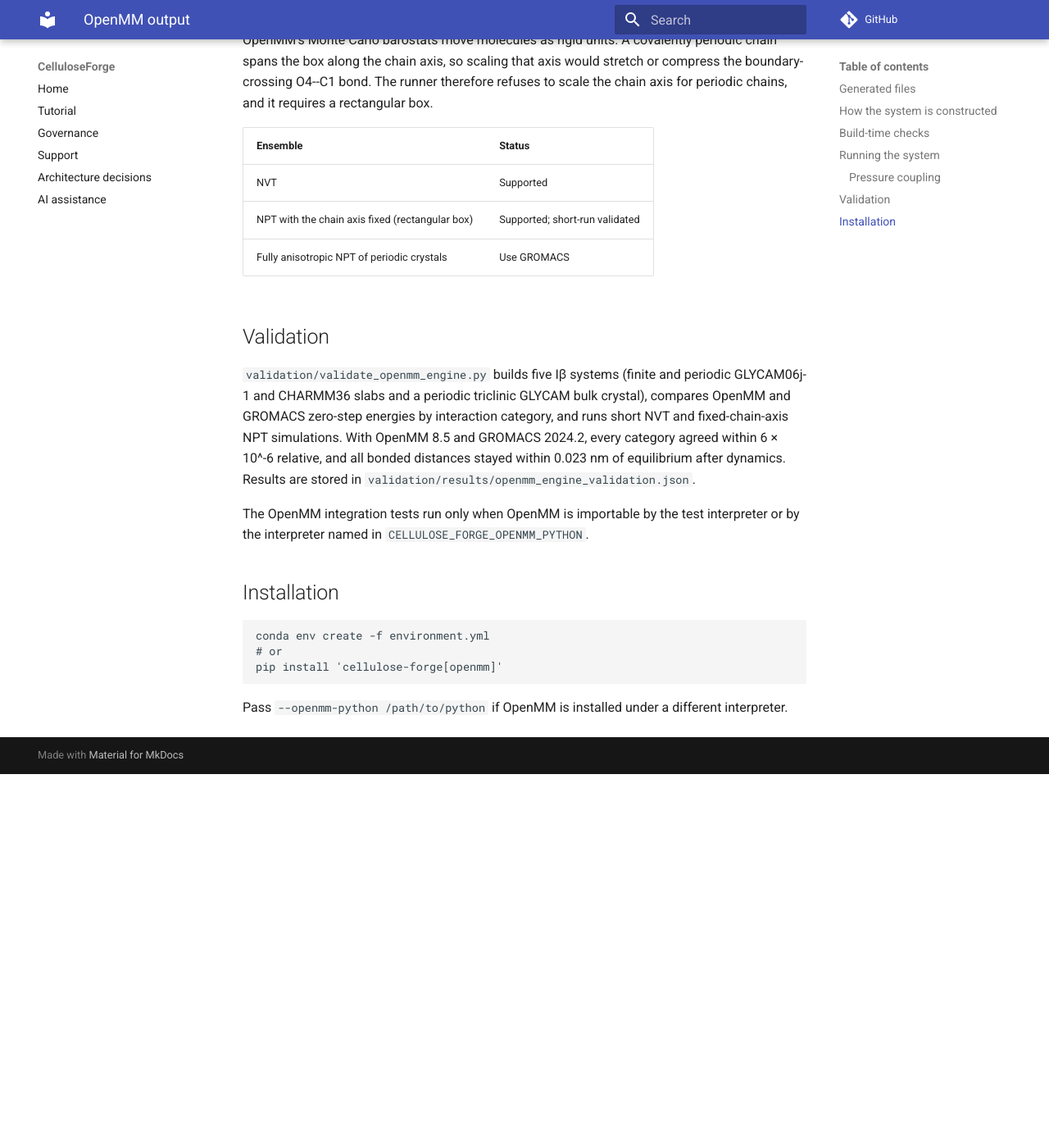
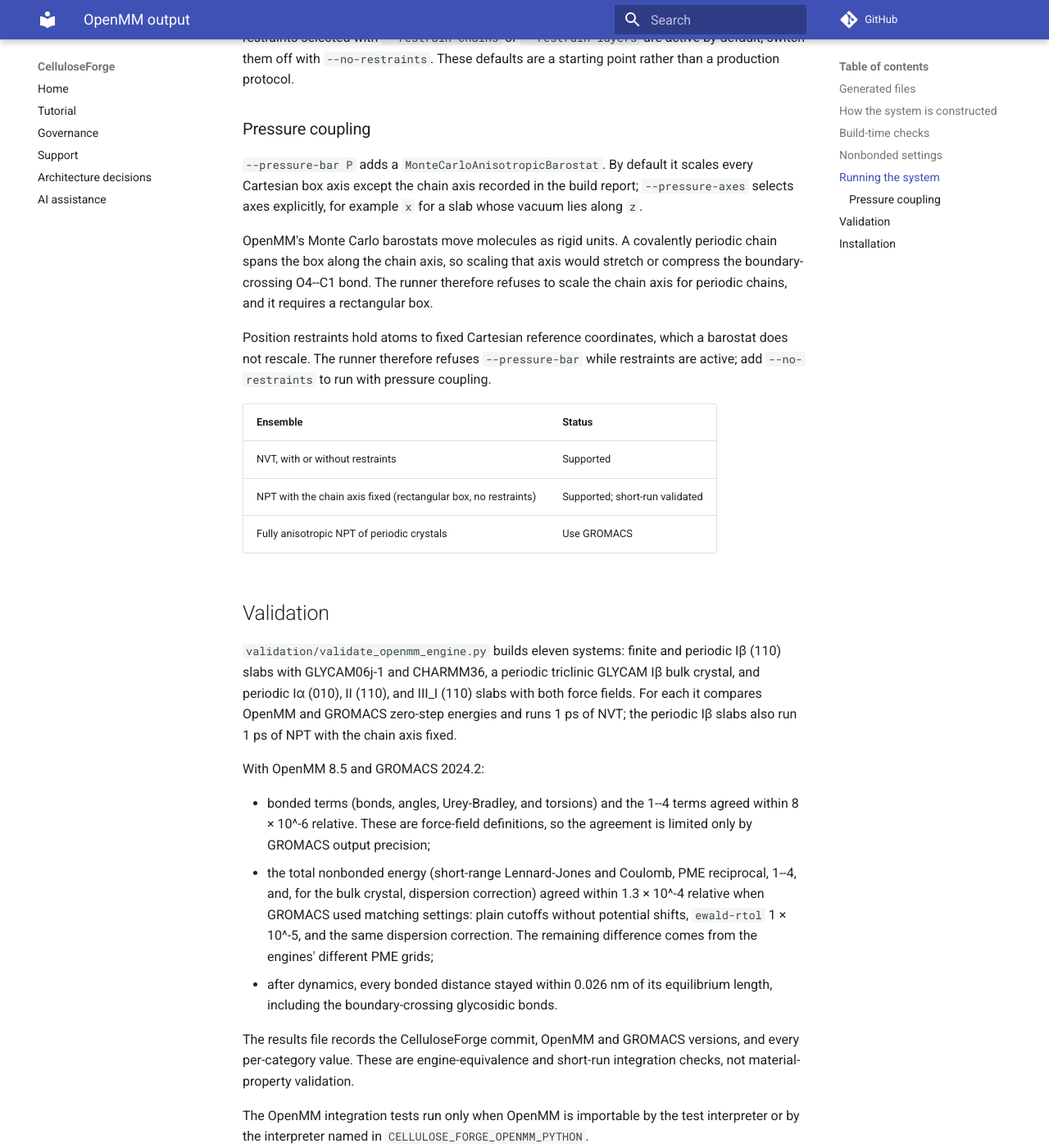
Before and after one commit to askforarun/cellulose-forge, an MkDocs documentation site: the page built from docs/openmm.md, in a window 1280 px wide and 1400 px high, scrolled down 2170 px. Shown: the whole window at 82% size. Built offline with MkDocs 1.6.1 and Material for MkDocs 9.7.7, drawn with Linux system fonts in a browser that asks for light colours; comment, search, counter and statistics services are not loaded; before the commit the page ends 3114 px from its top, so only the background shows below that; some of the changed text lies outside the part shown.

Commit message:
Document OpenMM nonbonded validation and restraint rules
Record the extended OpenMM validation run at c0574c3 and state the bonded,
1-4, and total nonbonded agreement separately, with the matching GROMACS
settings used for the nonbonded comparison.

Co-Authored-By: Claude Opus 5.5 <noreply@anthropic.com>

````diff
--- a/docs/openmm.md
+++ b/docs/openmm.md
@@ -68,6 +68,17 @@ build fails if
 
 A ten-iteration minimization of the constrained system is also recorded.
 
+## Nonbonded settings
+
+The serialized system uses PME with a 1 nm cutoff and OpenMM's default PME
+accuracy (`ewaldErrorTolerance` 5 × 10^-4). The isotropic long-range dispersion
+correction is enabled for bulk crystals and unit cells, and disabled for slabs
+and fibrils, whose vacuum regions violate its homogeneous-system assumption.
+The build report records the cutoff, the dispersion setting, and both PME
+tolerances. Build-time energies are evaluated with a tighter tolerance
+(1 × 10^-5, GROMACS's default `ewald-rtol`) so that they can be compared with
+other engines.
+
 ## Running the system
 
 ```bash
@@ -94,21 +105,42 @@ stretch or compress the boundary-crossing O4--C1 bond. The runner therefore
 refuses to scale the chain axis for periodic chains, and it requires a
 rectangular box.
 
+Position restraints hold atoms to fixed Cartesian reference coordinates, which
+a barostat does not rescale. The runner therefore refuses `--pressure-bar` while
+restraints are active; add `--no-restraints` to run with pressure coupling.
+
 | Ensemble | Status |
 | --- | --- |
-| NVT | Supported |
-| NPT with the chain axis fixed (rectangular box) | Supported; short-run validated |
+| NVT, with or without restraints | Supported |
+| NPT with the chain axis fixed (rectangular box, no restraints) | Supported; short-run validated |
 | Fully anisotropic NPT of periodic crystals | Use GROMACS |
 
 ## Validation
 
-`validation/validate_openmm_engine.py` builds five Iβ systems (finite and
-periodic GLYCAM06j-1 and CHARMM36 slabs and a periodic triclinic GLYCAM bulk
-crystal), compares OpenMM and GROMACS zero-step energies by interaction
-category, and runs short NVT and fixed-chain-axis NPT simulations. With OpenMM
-8.5 and GROMACS 2024.2, every category agreed within 6 × 10^-6 relative, and
-all bonded distances stayed within 0.023 nm of equilibrium after dynamics.
-Results are stored in `validation/results/openmm_engine_validation.json`.
+`validation/validate_openmm_engine.py` builds eleven systems: finite and
+periodic Iβ (110) slabs with GLYCAM06j-1 and CHARMM36, a periodic triclinic
+GLYCAM Iβ bulk crystal, and periodic Iα (010), II (110), and III_I (110) slabs
+with both force fields. For each it compares OpenMM and GROMACS zero-step
+energies and runs 1 ps of NVT; the periodic Iβ slabs also run 1 ps of NPT with
+the chain axis fixed.
+
+With OpenMM 8.5 and GROMACS 2024.2:
+
+- bonded terms (bonds, angles, Urey-Bradley, and torsions) and the 1--4 terms
+  agreed within 8 × 10^-6 relative. These are force-field definitions, so the
+  agreement is limited only by GROMACS output precision;
+- the total nonbonded energy (short-range Lennard-Jones and Coulomb, PME
+  reciprocal, 1--4, and, for the bulk crystal, dispersion correction) agreed
+  within 1.3 × 10^-4 relative when GROMACS used matching settings: plain
+  cutoffs without potential shifts, `ewald-rtol` 1 × 10^-5, and the same
+  dispersion correction. The remaining difference comes from the engines'
+  different PME grids;
+- after dynamics, every bonded distance stayed within 0.026 nm of its
+  equilibrium length, including the boundary-crossing glycosidic bonds.
+
+The results file records the CelluloseForge commit, OpenMM and GROMACS
+versions, and every per-category value. These are engine-equivalence and
+short-run integration checks, not material-property validation.
 
 The OpenMM integration tests run only when OpenMM is importable by the test
 interpreter or by the interpreter named in `CELLULOSE_FORGE_OPENMM_PYTHON`.
````
Also changed, not shown: CHANGELOG.md (+7 -5 lines), README.md (+3 -2 lines), docs/tutorial.md (+4 -3 lines), validation/README.md (+28 -17 lines), 1 other file.
